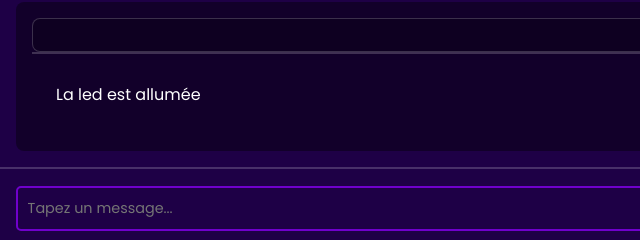
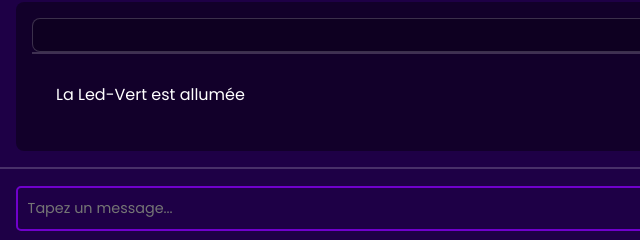
Before and after one commit to Ryan-almansa/Application-msg, a plain HTML site: page chatFront/public/index.html in a window 1280 px wide. Both pictures are taken after a click on the button "LED-VERT". Shown: the part 243-483 px from the top of the page, 0-640 px from the left. Drawn offline with Linux system fonts and the light colour scheme; no server answers; a web font is replaced by a local one.

Commit message:
bouton fait ne jamais toucher

```diff
--- a/chatFront/public/index.html
+++ b/chatFront/public/index.html
@@ -23,14 +23,13 @@
         <header>
             <h1><i class="fa-regular fa-comment"></i> Speaky</h1>
             <div class="container">
-                <button id="send-message" type="submit"><span class="Vert">Led-Vert</span></button>
-                <button id="send-message" type="submit"><span class="Rouge">Led-Rouge</span></button>
-                <button id="send-message" type="submit"><span class="Bleu">Led-bleu</span></button>
+                <button class="send-message"><span class="Vert">Led-Vert</span></button>
+                <button class="send-message"><span class="Rouge">Led-Rouge</span></button>
+                <button class="send-message"><span class="Bleu">Led-Bleu</span></button>
             </div>
+        </header>
+    </div>
 
-        </header>
-
-    </div>
 
 
 
--- a/chatFront/public/script.js
+++ b/chatFront/public/script.js
@@ -318,18 +318,26 @@ function toggleLED(state) {
 
 
 document.addEventListener("DOMContentLoaded", () => {
-    const container = document.getElementById("message-input");
-    // Commande
-    document.getElementById('send-message').addEventListener('click', () => {
-        const message = 'La led est allumée';
+    const buttons = document.querySelectorAll('.send-message'); // Sélectionne tous les boutons
+
+    buttons.forEach(button => {
+        button.addEventListener('click', () => {
+            const color = button.querySelector('span').textContent; // Récupère le texte du bouton
+            const message = `La ${color} est allumée`;
+
             const chatContainer = document.getElementById('input-container');
+            if (!chatContainer) {
+                console.error("L'élément 'input-container' est introuvable.");
+                return;
+            }
+
             const messageElement = document.createElement('div');
             messageElement.textContent = message;
             messageElement.style.padding = '8px';
             messageElement.style.margin = '4px 0';
-        messageElement.style.backgroundColor = 'transparent'; // Fond transparent
             messageElement.style.borderRadius = '5px';
-        messageElement.style.color = '#fff'; // Texte blanc (modifiable)
+            messageElement.style.color = '#fff';
+
             chatContainer.appendChild(messageElement);
 
             // Supprime le message après 5 secondes
@@ -338,3 +346,4 @@ document.addEventListener("DOMContentLoaded", () => {
             }, 5000);
         });
     });
+});
```
Lines whose indentation alone changed are shown as unchanged.
